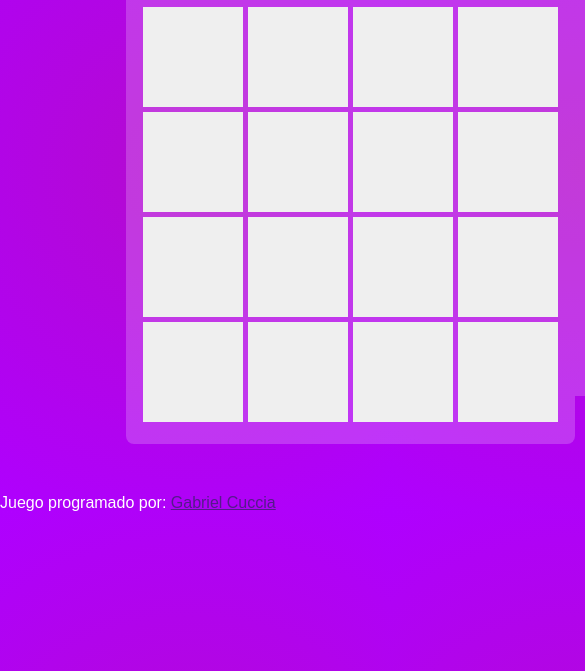
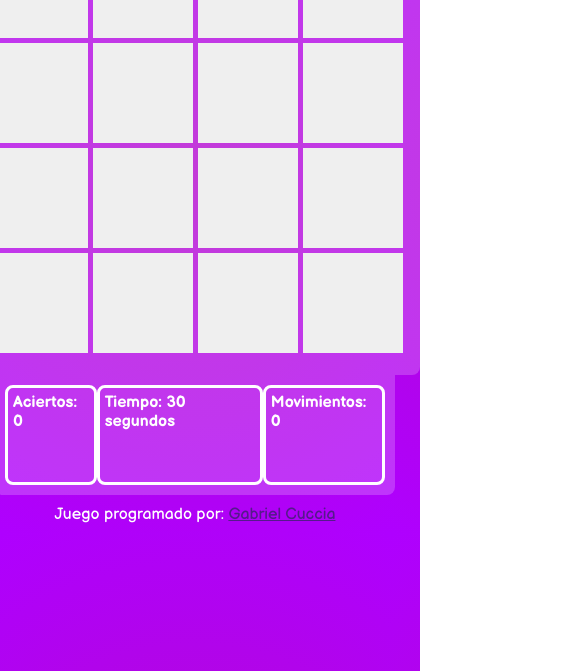
Before and after one commit to GabrielCuccia/Memory-Game, a plain HTML site: page index.html in a window 390 px wide. Shown: the part 173-844 px from the top of the page, 585 px wide, since content can reach past the window. Drawn offline with Linux system fonts and the light colour scheme.

Commit message:
Add files via upload

```diff
--- a/index.html
+++ b/index.html
@@ -11,7 +11,7 @@
 <body>
     <main class="main-container">
         <section class="section-1">
-            <h1 class="section-1__title">Memory game</h1>
+            <h1 class="section-1__title">Memory Game</h1>
             <table class="section-1__table">
                 <tr>
                     <td><button id="0" onclick="destapar(0)"></button></td>
--- a/style.css
+++ b/style.css
@@ -1,7 +1,13 @@
+
+@import url('https://fonts.googleapis.com/css2?family=Balsamiq+Sans:wght@400;700&display=swap');
+
+
+
 *{
     margin: 0;
     padding: 0;
     box-sizing: border-box;
+    font-family: 'Balsamiq Sans', cursive;
 
 }
 body{
@@ -74,3 +80,36 @@ tr{
     border-radius: 8px;
     padding: 5px;
 }
+footer{
+    text-align: center;
+
+}
+@media (max-width: 700px){
+   .main-container{
+    flex-direction: column;
+    width: 90vw;
+    margin-top: 0px;
+    margin-bottom: 0px;
+   }
+   .section-2{
+    flex-direction: row;
+    justify-content: space-around;
+    width: 400px;
+    height: 120px;
+    border-radius: 0px;
+    border-bottom-left-radius: 8px;
+    border-bottom-right-radius: 8px ;
+
+   }
+   h2{
+    font-size: 1em;
+
+
+
+   }
+   footer{
+    margin-bottom: 10px;
+    margin-top: -40px
+
+   };
+}
```
